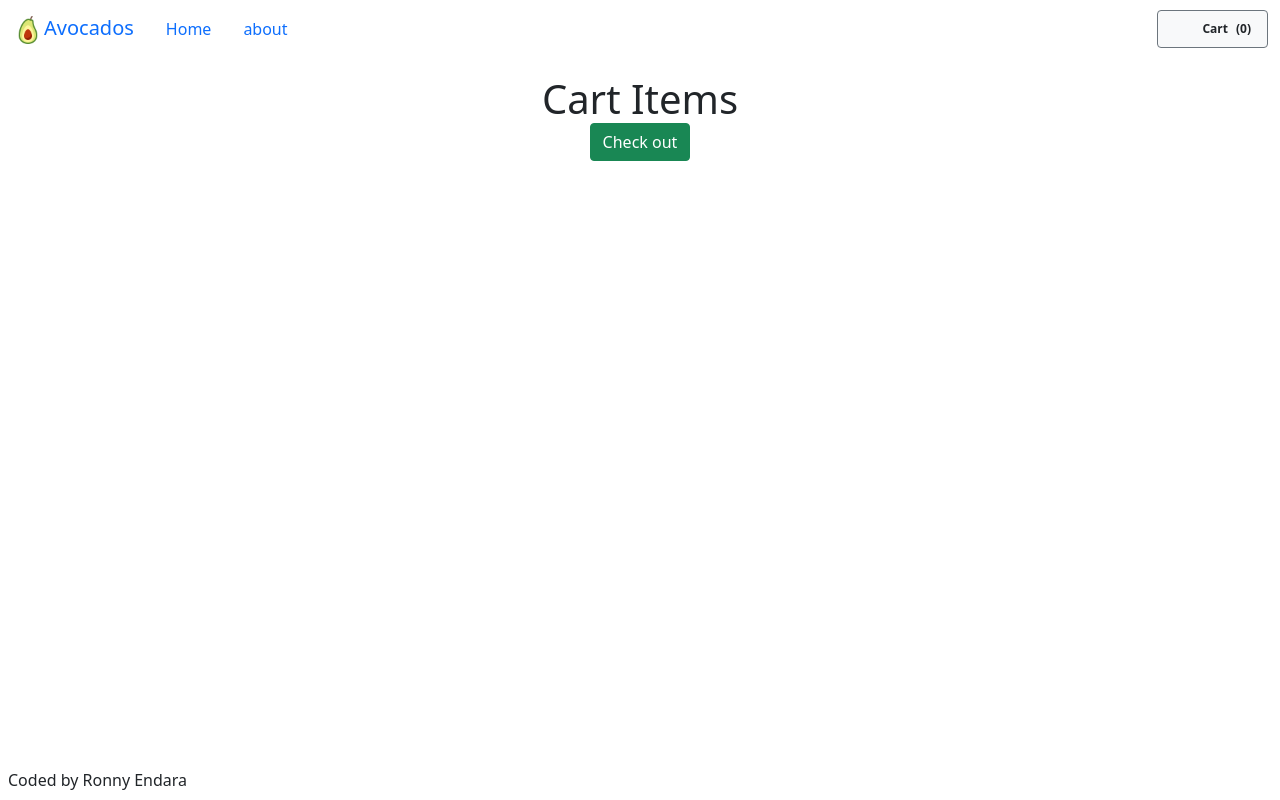
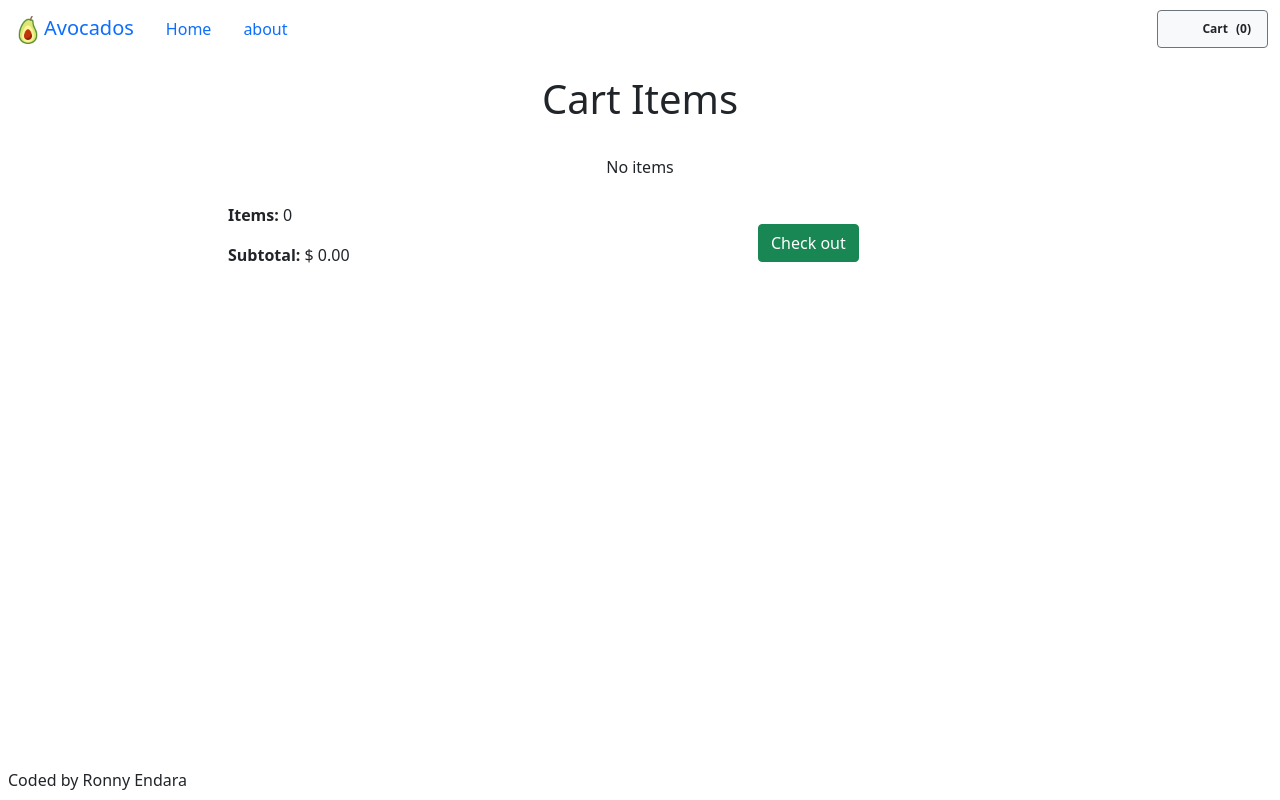
Before and after one commit to rojaence/avocados-app, a Next.js app: page /cart in a window 1280 px wide. Built offline with nearby package versions, Linux system fonts and the light colour scheme; some icons are missing.

Commit message:
ADD cartItem actions

```diff
--- a/components/Cart/CartItem.tsx
+++ b/components/Cart/CartItem.tsx
@@ -3,6 +3,13 @@ import { Button, Col, Row } from "reactstrap";
 import Link from "next/link";
 import { IProduct } from "../../services/product/product.model";
 import Icon from "../Icon";
+
+import { useAppSelector, useAppDispatch } from "../../services/store/hooks";
+import {
+  decrementItem,
+  incrementItem,
+  removeItem,
+} from "../../services/store/slices/cart";
 
 interface Props {
   product: IProduct;
@@ -10,6 +17,7 @@ interface Props {
 }
 
 function CartItem({ product, quantity }: Props) {
+  const dispatch = useAppDispatch();
   return (
     <Row tag="article" xs={1} md={2} className="align-items-center p-2">
       <Col xs={12} md={3} lg={2}>
@@ -30,13 +38,29 @@ function CartItem({ product, quantity }: Props) {
           </Col>
           <Col xs={12} md={4}>
             <div className="d-flex justify-content-end align-items-center gap-3 h-100">
-              <Button color="light" className="border">
+              <Button
+                color="light"
+                className="border"
+                onClick={() =>
+                  dispatch(incrementItem({ productPayload: product }))
+                }
+              >
                 <Icon name="add" />
               </Button>
-              <Button color="light" className="border">
+              <Button
+                color="light"
+                className="border"
+                onClick={() =>
+                  dispatch(decrementItem({ productPayload: product }))
+                }
+              >
                 <Icon name="remove" />
               </Button>
-              <Button color="light" className="border">
+              <Button
+                color="light"
+                className="border"
+                onClick={() => dispatch(removeItem({ productId: product.id }))}
+              >
                 <Icon name="close" />
               </Button>
             </div>
--- a/pages/cart/index.tsx
+++ b/pages/cart/index.tsx
@@ -1,43 +1,61 @@
-import React from "react";
+import React, { useEffect, useState } from "react";
 import Head from "next/head";
 import { Button, Col, Row } from "reactstrap";
 
-import { useAppSelector, useAppDispatch } from "../../services/store/hooks";
-import {
-  incrementItem,
-  decrementItem,
-  removeItem,
-} from "../../services/store/slices/cart";
+import { useAppSelector } from "../../services/store/hooks";
 
 import CartItem from "../../components/Cart/CartItem";
 
 function index() {
+  const [totalItems, setTotalItems] = useState<number>(0);
+  const [totalCost, setTotalCost] = useState<number>(0);
   const cart = useAppSelector((state) => state.cart);
-  const dispatch = useAppDispatch();
+
+  useEffect(() => {
+    let items = cart.products.reduce((acc, curr) => acc + curr.quantity, 0);
+    let cost = cart.products.reduce(
+      (acc, curr) => acc + curr.data.price * curr.quantity,
+      0
+    );
+    setTotalItems(items);
+    setTotalCost(cost);
+  }, [cart.products]);
 
   return (
     <section>
       <Head>
         <title>Cart</title>
       </Head>
-      <section className="d-flex flex-column gap-2">
+      <section className="d-flex flex-column gap-4">
         <h1 className="text-center">Cart Items</h1>
         <Row xs={1} className="justify-content-center g-4">
           {cart.products.map((item) => (
-            <Col
-              key={item.data.id}
-              xs={12}
-              md={10}
-              lg={8}
-              className="border rounded"
-            >
+            <Col key={item.data.id} xs={12} lg={8} className="border rounded">
               <CartItem product={item.data} quantity={item.quantity} />
             </Col>
           ))}
+          {cart.products.length === 0 && (
+            <Col xs={12} lg={8} className="text-center">
+              No items
+            </Col>
+          )}
         </Row>
-        <Button color="success" className="align-self-center">
-          Check out
-        </Button>
+        <Row xs={2} className="align-items-center justify-content-center">
+          <Col xs={8} md={5}>
+            <p>
+              <strong>Items: </strong>
+              {totalItems}
+            </p>
+            <p>
+              <strong>Subtotal: </strong>$ {totalCost.toFixed(2)}
+            </p>
+          </Col>
+          <Col xs={4} md={3} className="justify-items-end">
+            <Button color="success" className="align-self-center">
+              Check out
+            </Button>
+          </Col>
+        </Row>
       </section>
     </section>
   );
--- a/services/store/slices/cart.ts
+++ b/services/store/slices/cart.ts
@@ -1,5 +1,5 @@
 import { createSlice, PayloadAction } from "@reduxjs/toolkit";
-import { IProduct } from "../../product/product.model";
+import { IProduct, TProductId } from "../../product/product.model";
 
 interface CartItem {
   data: IProduct;
@@ -19,7 +19,12 @@ interface CartPayload {
   quantity?: number;
 }
 
+interface RemovePayload {
+  productId: TProductId;
+}
+
 type CartAction = PayloadAction<CartPayload>;
+type RemoveAction = PayloadAction<RemovePayload>;
 
 export const cartSlice = createSlice({
   name: "cart",
@@ -56,7 +61,14 @@ export const cartSlice = createSlice({
         state.products.push({ data: productPayload, quantity });
       }
     },
-    removeItem: () => {},
+    removeItem: (state, action: RemoveAction) => {
+      const { productId } = action.payload;
+      let el = state.products.find((p) => p.data.id === productId);
+      if (el) {
+        let index = state.products.indexOf(el);
+        state.products.splice(index, 1);
+      }
+    },
   },
 });
 
```
